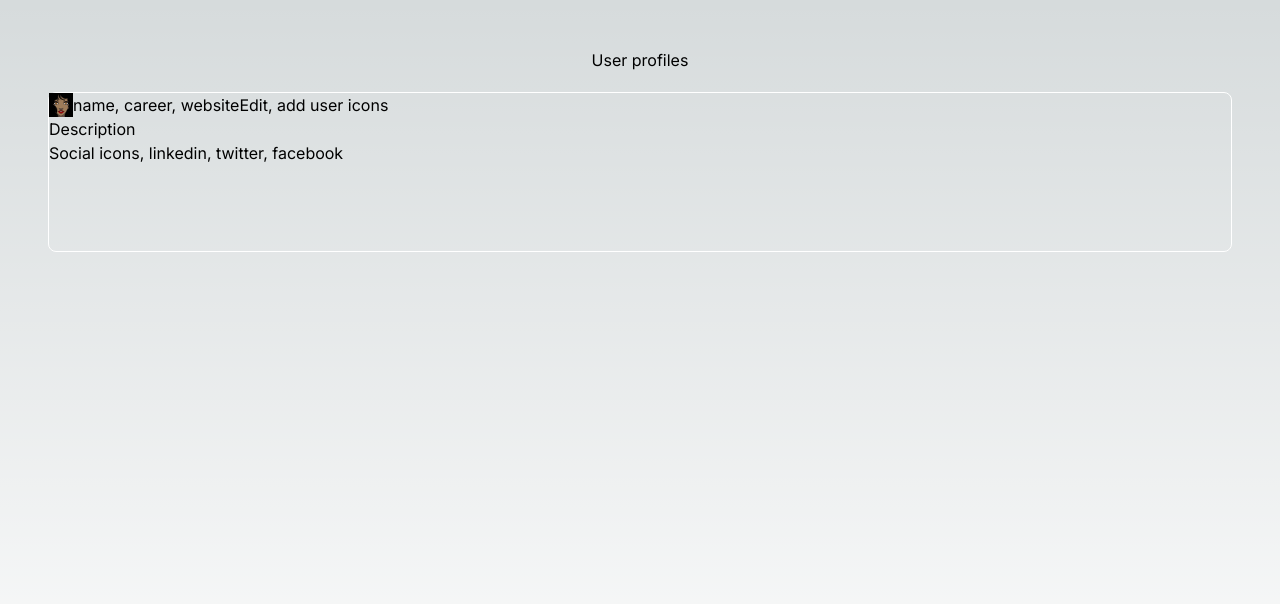
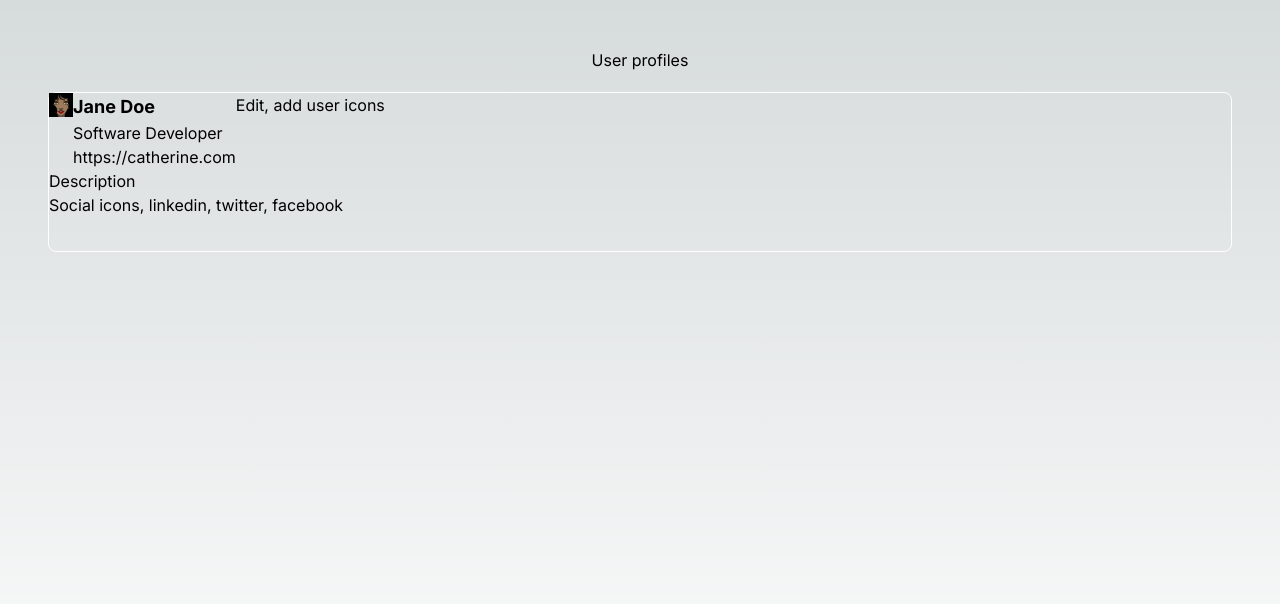
Before and after one commit to esthercate/user-profiles, a Next.js app: page / in a window 1280 px wide. Shown: the top 604 px of the page. Built offline with nearby package versions, Linux system fonts and the light colour scheme.

Commit message:
Add name

```diff
--- a/app/page.tsx
+++ b/app/page.tsx
@@ -1,4 +1,5 @@
 import Image from "next/image";
+import Link from 'next/link'
 
 export default function Home() {
   return (
@@ -10,8 +11,9 @@ export default function Home() {
             <Image src='/woman.png' alt='User Profile' height={24} width={24} />
           </div>
           <div>
-
-            name, career, website
+            <h1 className="font-bold text-lg">Jane Doe</h1>
+            <p>Software Developer</p>
+            <Link>https://catherine.com</Link>
           </div>
           <div>Edit, add user icons</div>
         </div>
```
